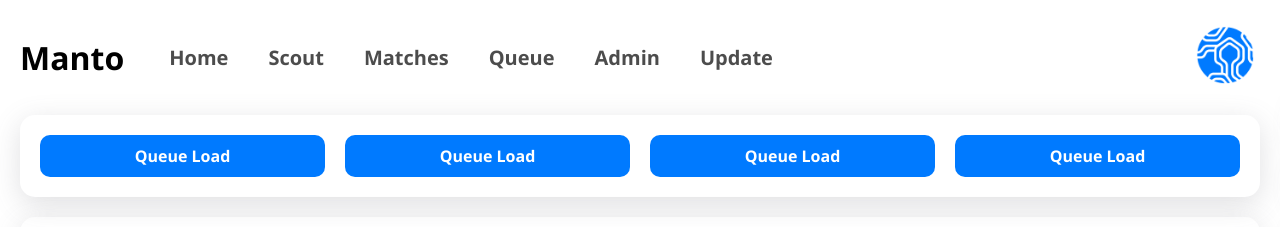
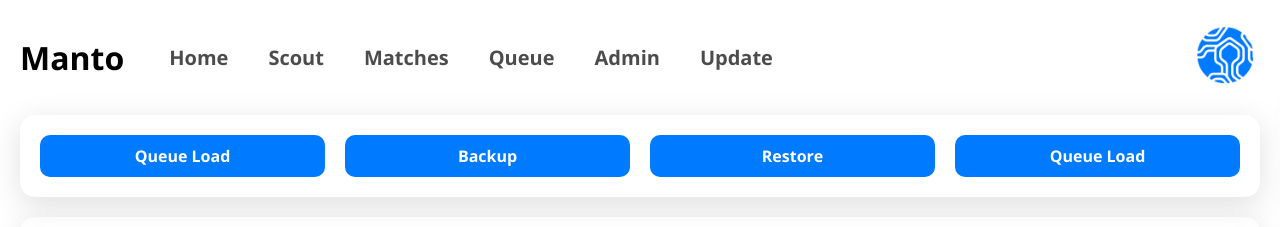
Before and after one commit to pooriaahmadi/manto, a React (Create React App) app: page /admin in a window 1280 px wide. Shown: the top 227 px of the page. Built offline with nearby package versions, Linux system fonts and the light colour scheme.

Commit message:
backup & restore feature

```diff
--- a/src/Pages/Admin.jsx
+++ b/src/Pages/Admin.jsx
@@ -3,8 +3,217 @@ import UsersInline from "../Components/Users/UsersInline";
 import CategoriesInline from "../Components/Categories/CategoriesInline";
 import { Link } from "react-router-dom";
 import "../assets/scss/admin.scss";
+import Database from "../Database";
+const download = (filename, text) => {
+	const element = document.createElement("a");
+	element.setAttribute(
+		"href",
+		"data:text/plain;charset=utf-8," + encodeURIComponent(text)
+	);
+	element.setAttribute("download", filename);
 
+	element.style.display = "none";
+	document.body.appendChild(element);
+
+	element.click();
+
+	document.body.removeChild(element);
+};
 const Admin = ({ database }) => {
+	const backup = async () => {
+		const teams = await Database.Teams.all({ db: database });
+		const users = await Database.Users.all({ db: database });
+		const matches = await Database.Matches.all({ db: database });
+		const qualificationMatches = await Database.QualificationMatches.all({
+			db: database,
+		});
+		const categories = await Database.Categories.all({ db: database });
+		const properties = await Database.Properties.all({ db: database });
+		const answers = await Database.Answers.all({ db: database });
+		const output = [];
+		output.push(JSON.stringify(teams));
+		output.push(JSON.stringify(users));
+		output.push(JSON.stringify(matches));
+		output.push(JSON.stringify(qualificationMatches));
+		output.push(JSON.stringify(categories));
+		output.push(JSON.stringify(properties));
+		output.push(JSON.stringify(answers));
+
+		download(
+			`Backup ${new Date().toLocaleString()}`,
+			output.join("SPACER")
+		);
+	};
+	const restore = () => {
+		const fileElement = document.createElement("input");
+		const onChange = (e) => {
+			const file = e.target.files[0];
+			const reader = new FileReader();
+			reader.readAsText(file, "UTF-8");
+			reader.onload = async (e) => {
+				const result = e.target.result
+					.split("SPACER")
+					.map((item) => JSON.parse(item));
+				const isOk = window.confirm(
+					"This operation is irrecoverable, are you sure?"
+				);
+				if (!isOk) return;
+
+				const reset = window.confirm(
+					"Reset the database? if no please press cancel and the data will be pushed."
+				);
+				if (reset) {
+					await Database.Teams.clear({ db: database });
+					await Database.Answers.clear({ db: database });
+					await Database.Categories.clear({ db: database });
+					await Database.Matches.clear({ db: database });
+					await Database.Properties.clear({ db: database });
+					await Database.QualificationMatches.clear({ db: database });
+					await Database.Users.clear({ db: database });
+					await Database.WaitingMatches.clear({ db: database });
+				}
+				for (let i = 0; i < result[0].length; i++) {
+					const team = result[0][i];
+					try {
+						await Database.insertTeam({
+							db: database,
+							number: team.number,
+							name: team.name,
+						});
+					} catch (error) {}
+				}
+				const teams = await Database.Teams.all({ db: database });
+				for (let i = 0; i < result[1].length; i++) {
+					const user = result[1][i];
+					try {
+						await Database.insertUser({
+							db: database,
+							name: user.name,
+							username: user.username,
+						});
+					} catch (error) {}
+				}
+				const users = await Database.Users.all({ db: database });
+				for (let i = 0; i < result[2].length; i++) {
+					const match = result[2][i];
+					try {
+						await Database.insertMatch({
+							db: database,
+							number: match.number,
+							team_id: teams.filter(
+								(newTeam) =>
+									result[0].filter(
+										(oldTeam) => oldTeam.id === match.team
+									)[0].number === newTeam.number
+							)[0].id,
+							user_id: users.filter(
+								(newUser) =>
+									result[1].filter(
+										(oldUser) => oldUser.id === match.user
+									)[0].username === newUser.username
+							)[0].id,
+						});
+					} catch (error) {}
+				}
+				const matches = await Database.Matches.all({ db: database });
+
+				for (let i = 0; i < result[3].length; i++) {
+					const qualificationMatch = result[3][i];
+					try {
+						await Database.QualificationMatches.insert({
+							db: database,
+							number: qualificationMatch.number,
+							blueTeams: qualificationMatch.blue.map(
+								(blueTeam) =>
+									teams.filter(
+										(newTeam) =>
+											result[0].filter(
+												(oldTeam) =>
+													oldTeam.number === blueTeam
+											)[0].number === newTeam.number
+									)[0].number
+							),
+							redTeams: qualificationMatch.red.map(
+								(redTeam) =>
+									teams.filter(
+										(newTeam) =>
+											result[0].filter(
+												(oldTeam) =>
+													oldTeam.number === redTeam
+											)[0].number === newTeam.number
+									)[0].number
+							),
+						});
+					} catch (error) {
+						console.log(error);
+					}
+				}
+				for (let i = 0; i < result[4].length; i++) {
+					const category = result[4][i];
+					try {
+						await Database.insertCategory({
+							db: database,
+							title: category.title,
+						});
+					} catch (error) {}
+				}
+				const categories = await Database.Categories.all({
+					db: database,
+				});
+				for (let i = 0; i < result[5].length; i++) {
+					const property = result[5][i];
+					try {
+						await Database.insertProperty({
+							db: database,
+							category_id: categories.filter(
+								(newCategory) =>
+									result[4].filter(
+										(oldCategory) =>
+											oldCategory.id === property.category
+									)[0].title === newCategory.title
+							)[0].id,
+							title: property.title,
+							type: property.type,
+						});
+					} catch (error) {}
+				}
+				const properties = await Database.Properties.all({
+					db: database,
+				});
+				for (let i = 0; i < result[6].length; i++) {
+					const answer = result[6][i];
+					try {
+						await Database.insertAnswer({
+							db: database,
+							content: answer.content,
+							match_id: matches.filter((newMatch) => {
+								const oldMatch = result[2].filter(
+									(oldMatch) =>
+										oldMatch.id === answer.match_id
+								)[0];
+								return (
+									oldMatch.team === newMatch.team &&
+									oldMatch.user === newMatch.user &&
+									oldMatch.number === newMatch.user
+								);
+							})[0].id,
+							property_id: properties.filter(
+								(newProperty) =>
+									result[5].filter(
+										(oldProperty) =>
+											oldProperty.id === answer.property
+									)[0].title === newProperty.title
+							)[0].id,
+						});
+					} catch (error) {}
+				}
+				alert("Completed");
+			};
+		};
+		fileElement.onchange = onChange;
+		fileElement.type = "file";
+		fileElement.click();
+	};
 	return (
 		<div className="admin">
 			<div className="teams">
@@ -12,12 +221,12 @@ const Admin = ({ database }) => {
 					<Link className="action" to="/queue/load">
 						Queue Load
 					</Link>
-					<Link className="action" to="/queue/load">
-						Queue Load
-					</Link>
-					<Link className="action" to="/queue/load">
-						Queue Load
-					</Link>
+					<button className="action" onClick={backup}>
+						Backup
+					</button>
+					<button className="action" onClick={restore}>
+						Restore
+					</button>
 					<Link className="action" to="/queue/load">
 						Queue Load
 					</Link>
```
